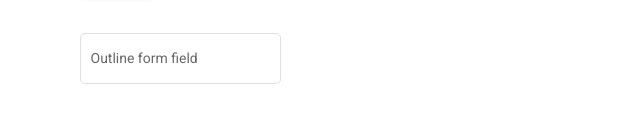
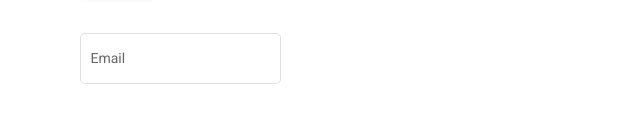
Before and after one commit to brandon-wever/client-portfolio, an Angular app: page /login in a window 1280 px wide. Shown: the part 155-295 px from the top of the page, without its empty margins (0-640 px from the left). Built offline with nearby package versions, Linux system fonts and the light colour scheme.

Commit message:
Added input form component and styled layout.

```diff
--- a/src/app/components/application/login-page/login-page.component.html
+++ b/src/app/components/application/login-page/login-page.component.html
@@ -1,5 +1,5 @@
 <div style="display: flex; flex-direction: column; margin: 5rem;">
   <fc-button label="Submit" (buttonClickedEvent)="onFormSubmit()"></fc-button>
   <fc-button label="Cancel" color="warn" (buttonClickedEvent)="onFormCancel()"></fc-button>
-  <fc-form-field style="margin-top: 2rem;"></fc-form-field>
+  <fc-form-field style="margin-top: 2rem;" label="Email"></fc-form-field>
 </div>
--- a/src/app/components/foundational/form-field/form-field.component.html
+++ b/src/app/components/foundational/form-field/form-field.component.html
@@ -1,4 +1,4 @@
 <mat-form-field appearance="outline">
-  <mat-label>Outline form field</mat-label>
-  <input matInput placeholder="Placeholder">
+  <mat-label>{{ label }}</mat-label>
+  <input matInput [placeholder]="placeholder">
 </mat-form-field>
--- a/src/app/components/foundational/form-field/form-field.component.ts
+++ b/src/app/components/foundational/form-field/form-field.component.ts
@@ -1,4 +1,4 @@
-import { Component, OnInit } from '@angular/core';
+import { Component, Input, OnInit } from '@angular/core';
 
 @Component({
   selector: 'fc-form-field',
@@ -6,6 +6,10 @@ import { Component, OnInit } from '@angular/core';
   styleUrls: ['./form-field.component.scss']
 })
 export class FormFieldComponent implements OnInit {
+
+  @Input() label: string = 'Input Form Label';
+  @Input() placeholder: string = 'Placeholder';
+
   // https://material.angular.io/components/form-field/examples
   constructor() { }
 
```
